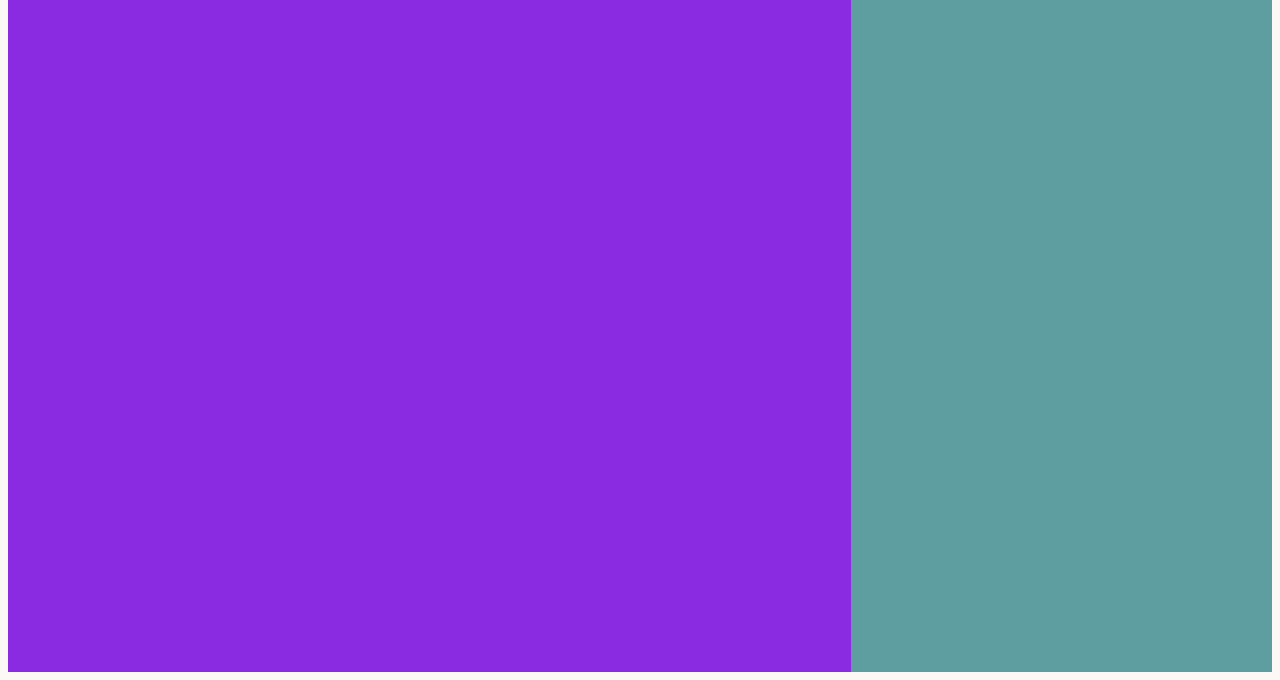
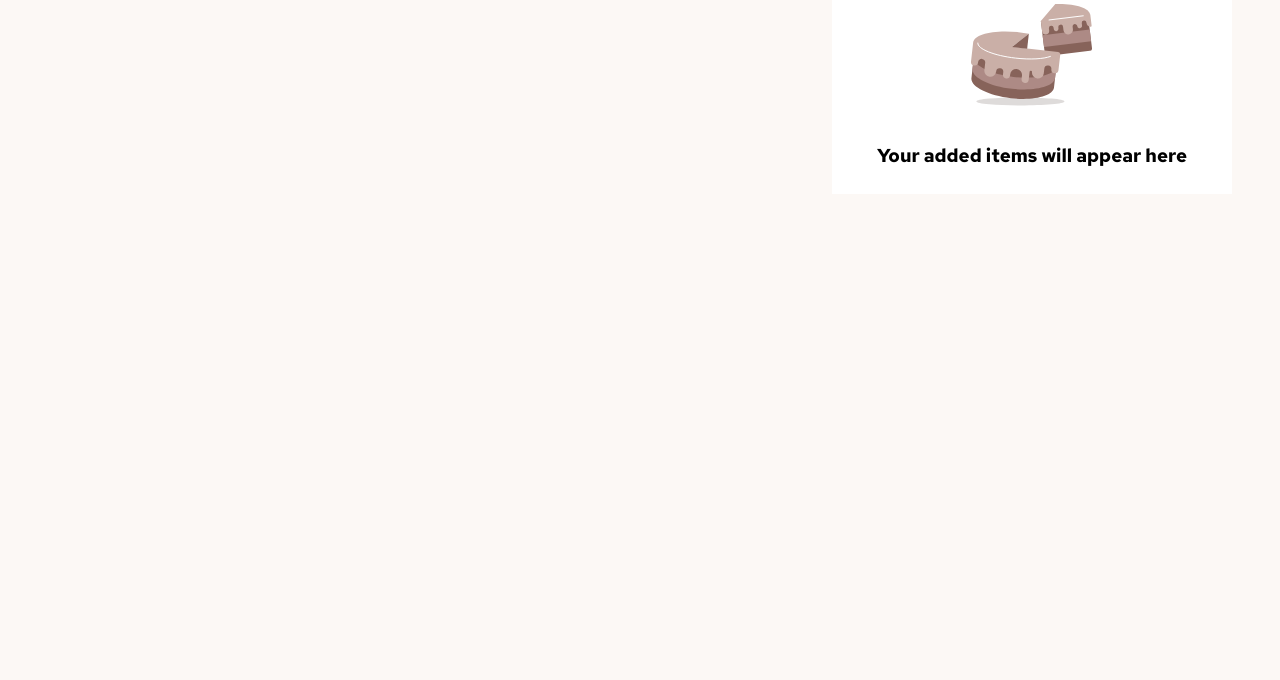
Before and after one commit to BuhleMtshali/product-cart-fm, a plain HTML site: page index.html in a window 1280 px wide. Shown: the part 136-816 px from the top of the page. Drawn offline with Linux system fonts and the light colour scheme; a web font is replaced by a local one.

Commit message:
updated the index.html file

```diff
--- a/index.css
+++ b/index.css
@@ -18,15 +18,17 @@ body{
 .container{
     box-sizing: border-box;
     display: flex;
-    height: 100vh;
+    padding: 40px;
+
 }
 .left-side-container{
-    background-color: blueviolet;
     flex: 2;
+    padding: 8px;
 
 }
 .right-side-container{
-    background-color: cadetblue;
+    background-color: white;
     flex: 1;
-
+    padding: 8px;
+    text-align: center;
 }
--- a/index.html
+++ b/index.html
@@ -14,16 +14,17 @@
 <body>
     <div class="container">
         <div class="left-side-container">
-            <h1>Desserts</h1>
-            <div id="menu-container"></div>
+        <h1>Desserts</h1>
+        <div id="menu-container"></div>
             <!-- end of menu-container -->
         </div>
 
         <div class="right-side-container">
-            <h2>Your Cart <span id="cart-count">(0)</span></h2>
-            <div class="cart-items">
-
-            </div>
+        <h2>Your Cart <span id="cart-count">(0)</span></h2>
+        <div class="placeholder" id="placeholder">
+        <img src="assets/illustration-empty-cart.svg" alt="empty cart">
+        <h3>Your added items will appear here</h3>
+        </div>
            <!-- end of cart items div -->
         </div>
         <!-- end of the div -->
```
